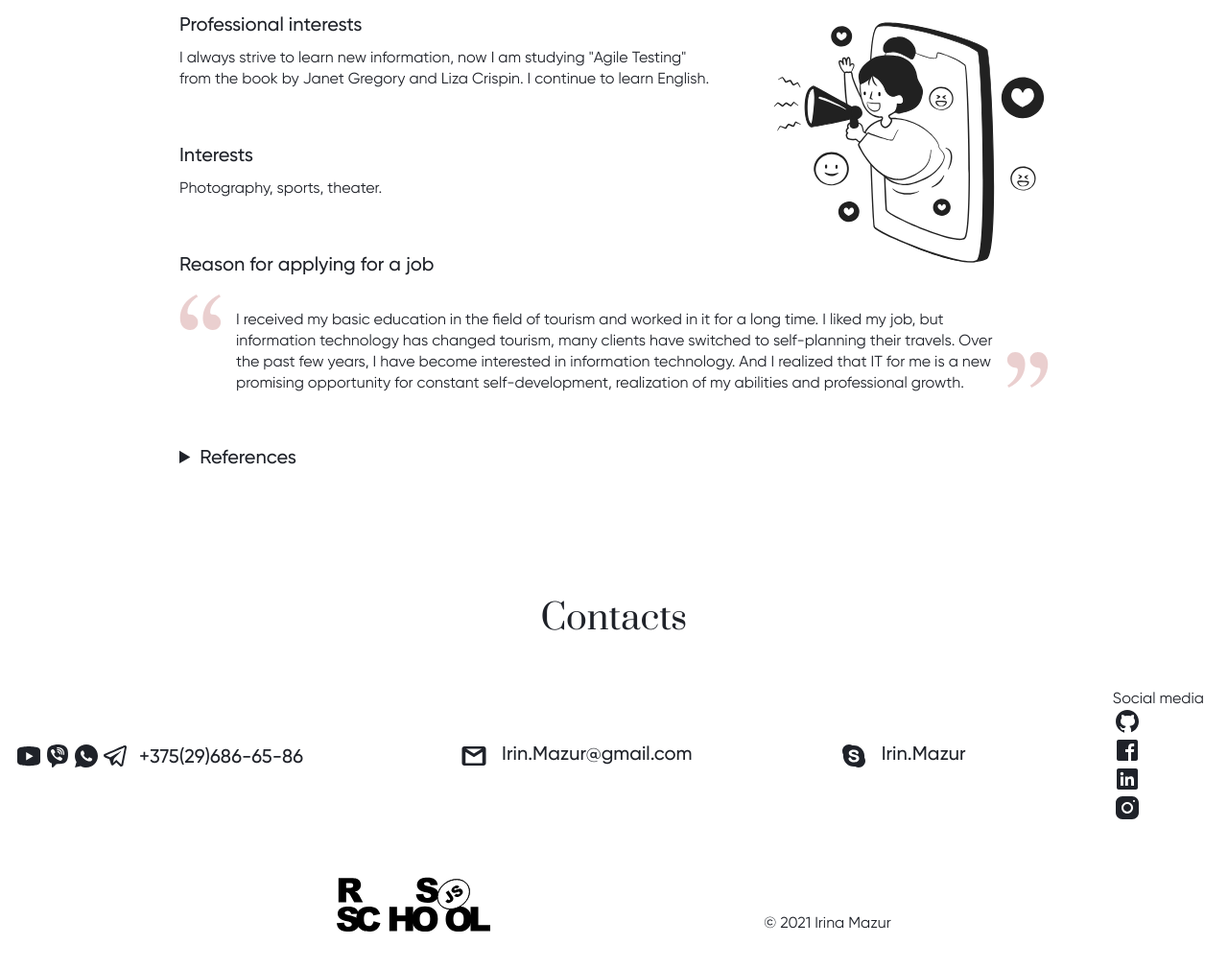
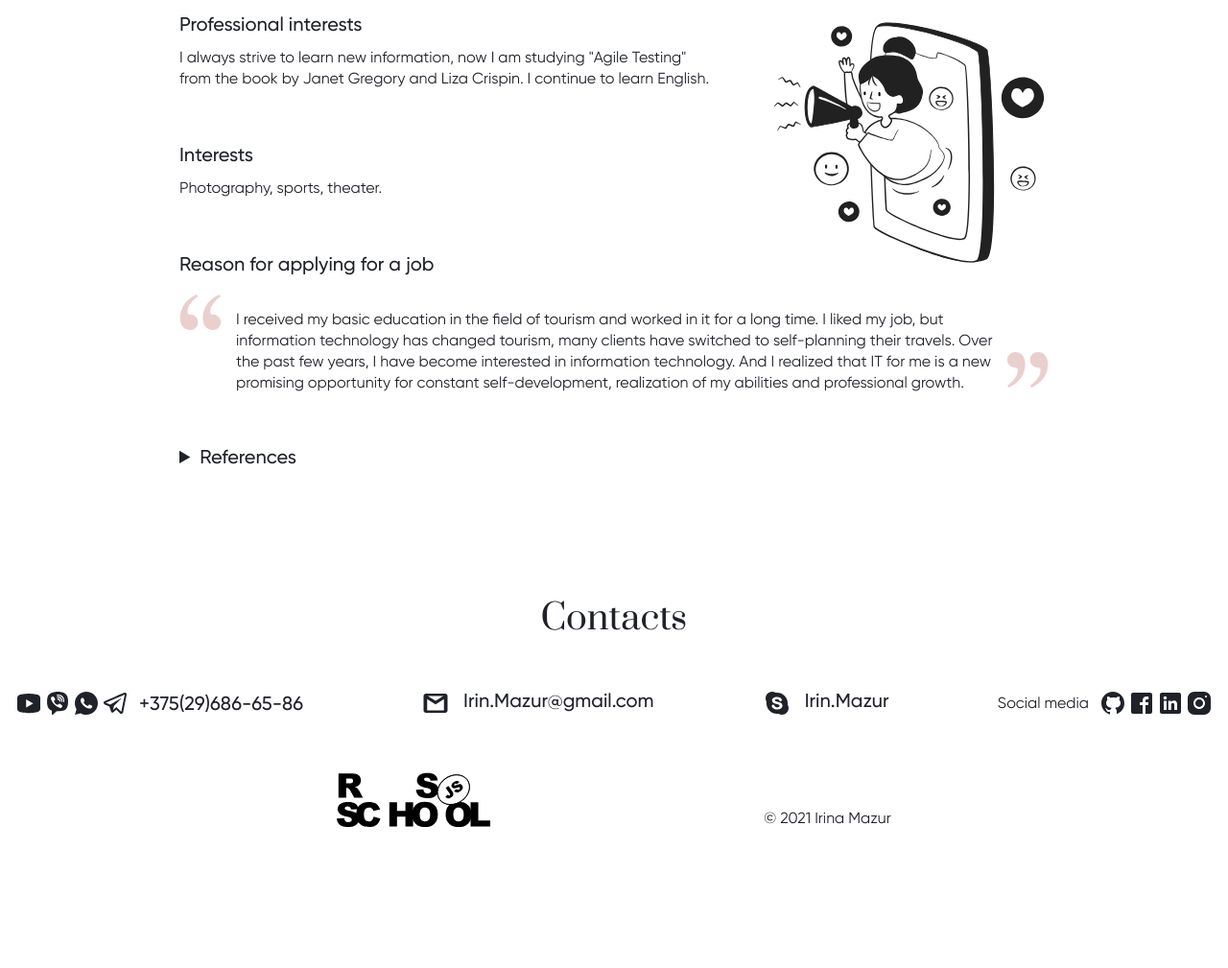
Before and after one commit to Irina-Mazur/rsschool-cv, a plain HTML site: page index.html in a window 1280 px wide. Shown: the part 5512-6521 px from the top of the page at 96% size. After the commit the page ends 6424 px from the top, so only its background shows below. Drawn offline with Linux system fonts and the light colour scheme.

Commit message:
refactor: change the styles of the footer section

```diff
--- a/css/style.css
+++ b/css/style.css
@@ -1236,6 +1236,15 @@ body {
   color: #1f2229;
 }
 
+.social-media-list {
+  margin-right: 0px;
+  display: flex;
+  flex-direction: row;
+  flex-wrap: nowrap;
+  align-items: center;
+  justify-content: flex-start;
+}
+
 .rsschool-date {
   margin-bottom: 50px;
   display: flex;
```
